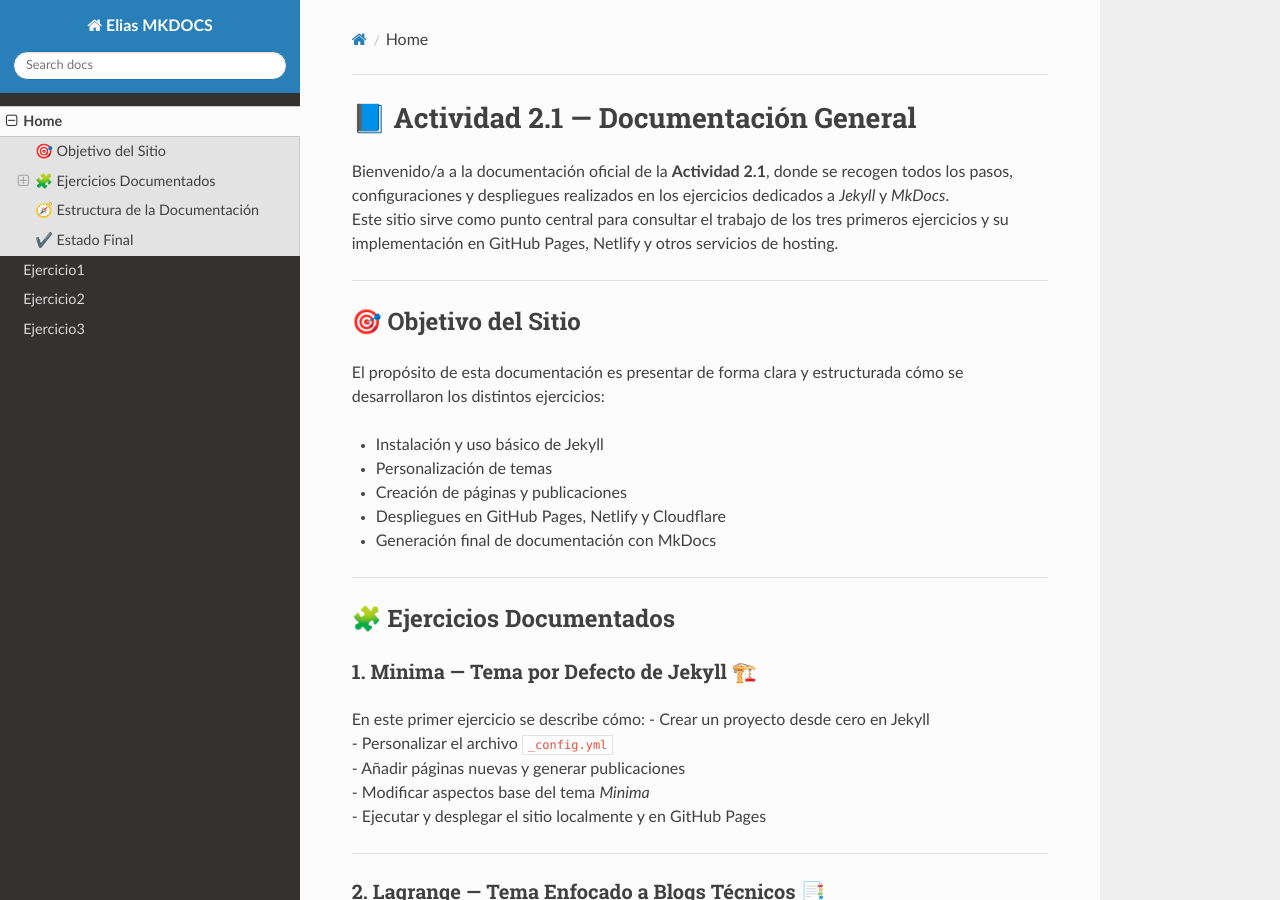
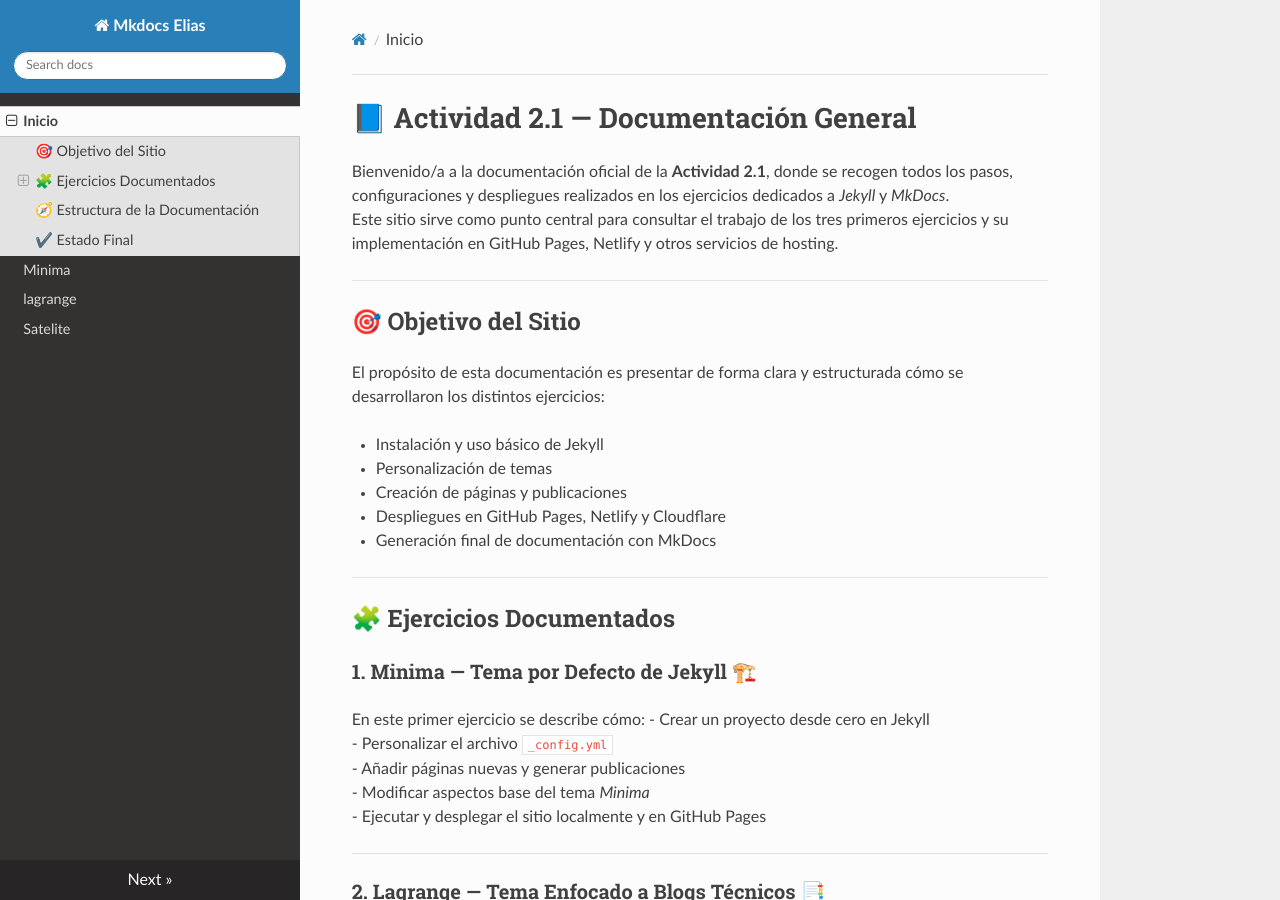
Before and after one commit to eliasxvv16/ejercicio4, an MkDocs documentation site: the page built from docs/index.md, in a window 1280 px wide and 900 px high. Built offline with MkDocs 1.6.1, drawn with Linux system fonts in a browser that asks for light colours; nearby versions of some CDN libraries; part of the change alters nothing that is shown.

```diff
--- a/mkdocs.yml
+++ b/mkdocs.yml
@@ -1,12 +1,11 @@
-site_name: Elias MKDOCS
-site_url: https://github.com/eliasxvv16/ejercicio4
+site_name: Mkdocs Elias
+site_url: https://eliasxvv16.github.io/ejercicio4/
+docs_dir: docs
 site_dir: site
 
-
 nav:
-- Home: index.md
-- Ejercicio1: Ejercicio1.md
-- Ejercicio2: Ejercicio2.md
-- Ejercicio3: Ejercicio3.md
-
-theme: readthedocs
+  - Inicio: index.md
+  - Minima: ejercicio1.md
+  - lagrange: ejercicio2.md
+  - Satelite: ejercicio3.md
+theme: readthedocs  # o 'material' si instalas mkdocs-material
```
Also changed, not shown: site/index.html.
